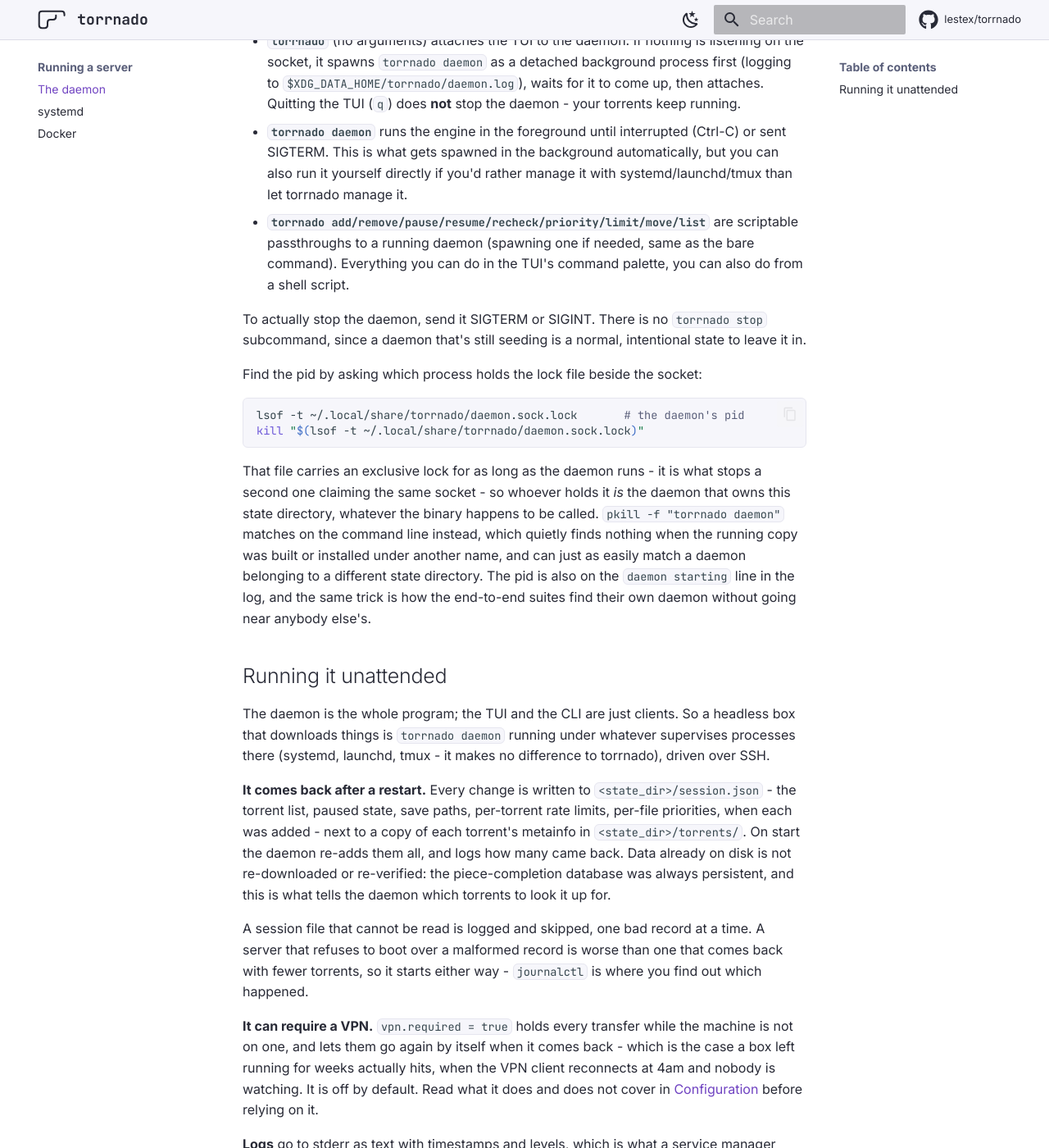
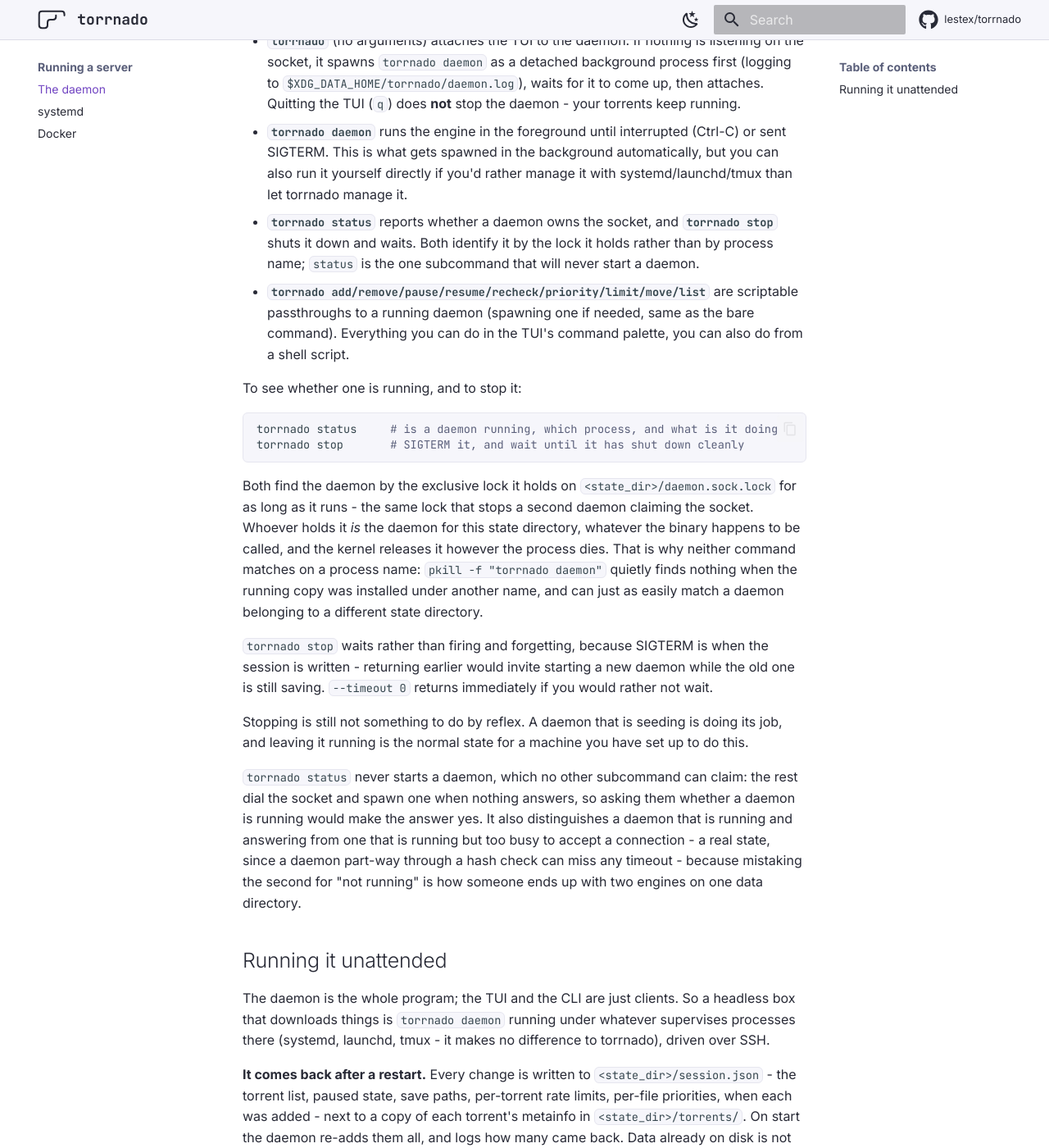
Before and after one commit to lestex/torrnado, an MkDocs documentation site: the page built from docs/server/daemon.md, in a window 1280 px wide and 1400 px high, scrolled down 285 px. Shown: the whole window at 82% size. Built offline with MkDocs 1.6.1 and Material for MkDocs 9.7.7, drawn with Linux system fonts in a browser that asks for light colours; comment, search, counter and statistics services are not loaded.

Commit message:
docs: torrnado status and torrnado stop

````diff
--- a/docs/server/daemon.md
+++ b/docs/server/daemon.md
@@ -16,33 +16,49 @@ thin client that connects to it over a Unix domain socket
   background automatically, but you can also run it yourself directly if
   you'd rather manage it with systemd/launchd/tmux than let torrnado
   manage it.
+- **`torrnado status`** reports whether a daemon owns the socket, and
+  **`torrnado stop`** shuts it down and waits. Both identify it by the
+  lock it holds rather than by process name; `status` is the one
+  subcommand that will never start a daemon.
 - **`torrnado add/remove/pause/resume/recheck/priority/limit/move/list`**
   are scriptable passthroughs to a running daemon (spawning one if needed,
   same as the bare command). Everything you can do in the TUI's command
   palette, you can also do from a shell script.
 
-To actually stop the daemon, send it SIGTERM or SIGINT. There is no
-`torrnado stop` subcommand, since a daemon that's still seeding is a
-normal, intentional state to leave it in.
-
-Find the pid by asking which process holds the lock file beside the
-socket:
+To see whether one is running, and to stop it:
 
 ```sh
-lsof -t ~/.local/share/torrnado/daemon.sock.lock       # the daemon's pid
-kill "$(lsof -t ~/.local/share/torrnado/daemon.sock.lock)"
+torrnado status     # is a daemon running, which process, and what is it doing
+torrnado stop       # SIGTERM it, and wait until it has shut down cleanly
 ```
 
-That file carries an exclusive lock for as long as the daemon runs - it
-is what stops a second one claiming the same socket - so whoever holds it
-*is* the daemon that owns this state directory, whatever the binary
-happens to be called. `pkill -f "torrnado daemon"` matches on the command
-line instead, which quietly finds nothing when the running copy was built
-or installed under another name, and can just as easily match a daemon
-belonging to a different state directory. The pid is also on the
-`daemon starting` line in the log, and the same trick is how the
-end-to-end suites find their own daemon without going near anybody
-else's.
+Both find the daemon by the exclusive lock it holds on
+`<state_dir>/daemon.sock.lock` for as long as it runs - the same lock
+that stops a second daemon claiming the socket. Whoever holds it *is* the
+daemon for this state directory, whatever the binary happens to be
+called, and the kernel releases it however the process dies. That is why
+neither command matches on a process name: `pkill -f "torrnado daemon"`
+quietly finds nothing when the running copy was installed under another
+name, and can just as easily match a daemon belonging to a different
+state directory.
+
+`torrnado stop` waits rather than firing and forgetting, because SIGTERM
+is when the session is written - returning earlier would invite starting
+a new daemon while the old one is still saving. `--timeout 0` returns
+immediately if you would rather not wait.
+
+Stopping is still not something to do by reflex. A daemon that is
+seeding is doing its job, and leaving it running is the normal state for
+a machine you have set up to do this.
+
+`torrnado status` never starts a daemon, which no other subcommand can
+claim: the rest dial the socket and spawn one when nothing answers, so
+asking them whether a daemon is running would make the answer yes. It
+also distinguishes a daemon that is running and answering from one that
+is running but too busy to accept a connection - a real state, since a
+daemon part-way through a hash check can miss any timeout - because
+mistaking the second for "not running" is how someone ends up with two
+engines on one data directory.
 
 ## Running it unattended
 
````
Also changed, not shown: docs/getting-started/quick-start.md (+8 -7 lines), docs/guide/cli.md (+24 -1 lines).
